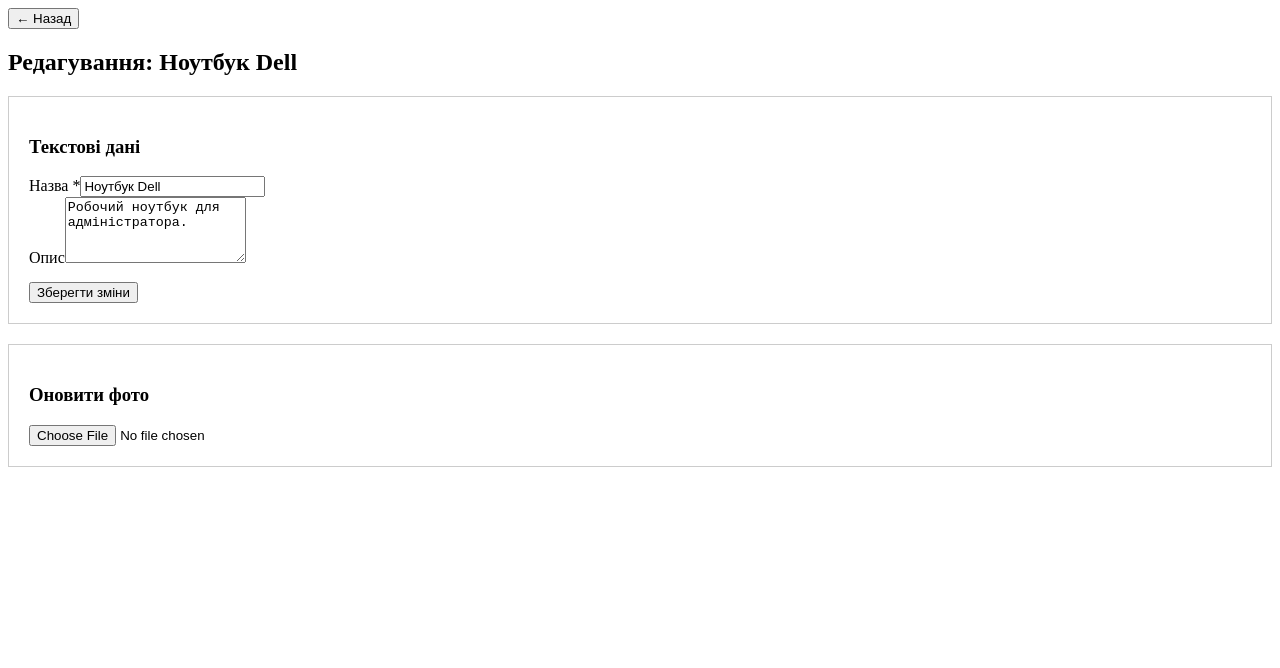
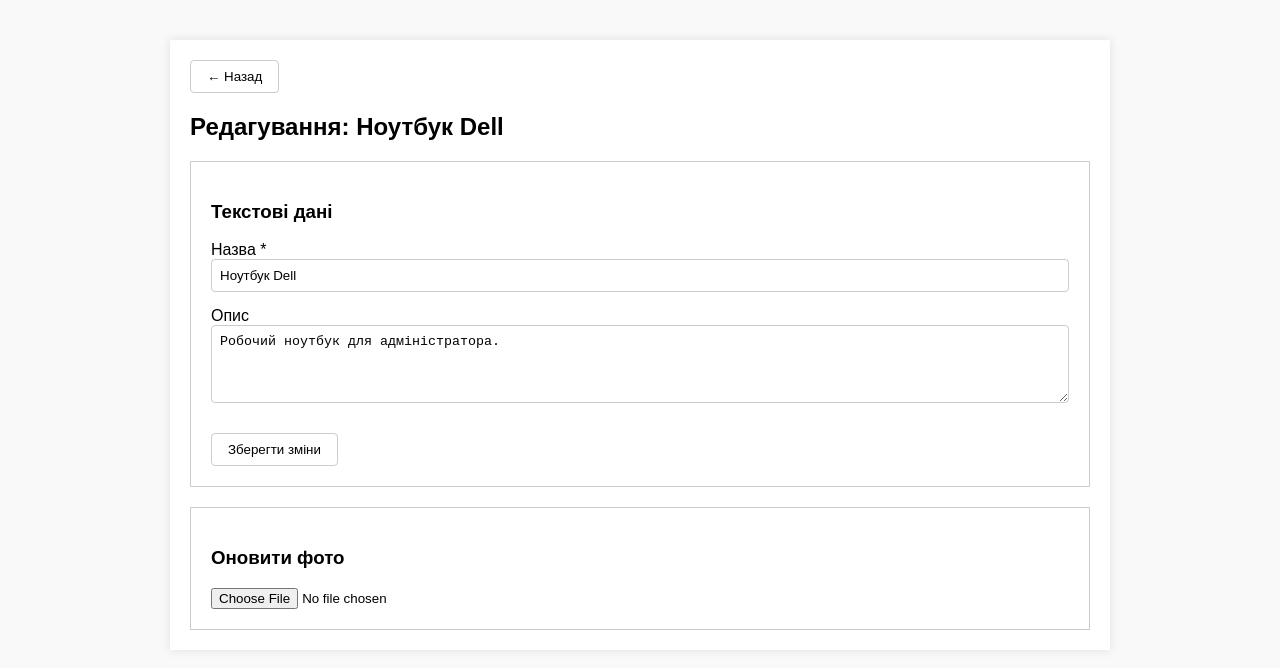
Before and after one commit to kkosinovaa/lab7.2, a React (Vite) app: page /edit/1001 in a window 1280 px wide. Shown: the top 668 px of the page. Built offline with nearby package versions, Linux system fonts and the light colour scheme.

Commit message:
застилізувала проект

```diff
--- a/src/App.css
+++ b/src/App.css
@@ -1,184 +1,71 @@
-.counter {
-  font-size: 16px;
-  padding: 5px 10px;
-  border-radius: 5px;
-  color: var(--accent);
-  background: var(--accent-bg);
-  border: 2px solid transparent;
-  transition: border-color 0.3s;
-  margin-bottom: 24px;
-
-  &:hover {
-    border-color: var(--accent-border);
-  }
-  &:focus-visible {
-    outline: 2px solid var(--accent);
-    outline-offset: 2px;
-  }
+body {
+    font-family: sans-serif;
+    margin: 0;
+    background: #f9f9f9;
 }
 
-.hero {
-  position: relative;
-
-  .base,
-  .framework,
-  .vite {
-    inset-inline: 0;
-    margin: 0 auto;
-  }
-
-  .base {
-    width: 170px;
-    position: relative;
-    z-index: 0;
-  }
-
-  .framework,
-  .vite {
-    position: absolute;
-  }
-
-  .framework {
-    z-index: 1;
-    top: 34px;
-    height: 28px;
-    transform: perspective(2000px) rotateZ(300deg) rotateX(44deg) rotateY(39deg)
-      scale(1.4);
-  }
-
-  .vite {
-    z-index: 0;
-    top: 107px;
-    height: 26px;
-    width: auto;
-    transform: perspective(2000px) rotateZ(300deg) rotateX(40deg) rotateY(39deg)
-      scale(0.8);
-  }
+.container {
+    max-width: 900px;
+    margin: 40px auto;
+    padding: 20px;
+    background: white;
+    box-shadow: 0 0 10px rgba(0, 0, 0, 0.1);
 }
 
-#center {
-  display: flex;
-  flex-direction: column;
-  gap: 25px;
-  place-content: center;
-  place-items: center;
-  flex-grow: 1;
-
-  @media (max-width: 1024px) {
-    padding: 32px 20px 24px;
-    gap: 18px;
-  }
+.admin-table {
+    width: 100%;
+    border-collapse: collapse;
+    margin-top: 20px;
 }
 
-#next-steps {
-  display: flex;
-  border-top: 1px solid var(--border);
-  text-align: left;
-
-  & > div {
-    flex: 1 1 0;
-    padding: 32px;
-    @media (max-width: 1024px) {
-      padding: 24px 20px;
-    }
-  }
-
-  .icon {
-    margin-bottom: 16px;
-    width: 22px;
-    height: 22px;
-  }
-
-  @media (max-width: 1024px) {
-    flex-direction: column;
-    text-align: center;
-  }
+.admin-table th, .admin-table td {
+    border: 1px solid #ddd;
+    padding: 10px;
+    text-align: left;
 }
 
-#docs {
-  border-right: 1px solid var(--border);
-
-  @media (max-width: 1024px) {
-    border-right: none;
-    border-bottom: 1px solid var(--border);
-  }
+.admin-table th {
+    background: #eee;
 }
 
-#next-steps ul {
-  list-style: none;
-  padding: 0;
-  display: flex;
-  gap: 8px;
-  margin: 32px 0 0;
-
-  .logo {
-    height: 18px;
-  }
-
-  a {
-    color: var(--text-h);
-    font-size: 16px;
-    border-radius: 6px;
-    background: var(--social-bg);
+.inventory-form div {
+    margin-bottom: 15px;
     display: flex;
-    padding: 6px 12px;
-    align-items: center;
-    gap: 8px;
-    text-decoration: none;
-    transition: box-shadow 0.3s;
-
-    &:hover {
-      box-shadow: var(--shadow);
-    }
-    .button-icon {
-      height: 18px;
-      width: 18px;
-    }
-  }
-
-  @media (max-width: 1024px) {
-    margin-top: 20px;
-    flex-wrap: wrap;
-    justify-content: center;
-
-    li {
-      flex: 1 1 calc(50% - 8px);
-    }
-
-    a {
-      width: 100%;
-      justify-content: center;
-      box-sizing: border-box;
-    }
-  }
+    flex-direction: column;
 }
 
-#spacer {
-  height: 88px;
-  border-top: 1px solid var(--border);
-  @media (max-width: 1024px) {
-    height: 48px;
-  }
+.inventory-form input, .inventory-form textarea {
+    padding: 8px;
+    border: 1px solid #ccc;
+    border-radius: 4px;
 }
 
-.ticks {
-  position: relative;
-  width: 100%;
+.modal-backdrop {
+    position: fixed;
+    top: 0;
+    left: 0;
+    width: 100%;
+    height: 100%;
+    background: rgba(0, 0, 0, 0.5);
+    display: flex;
+    align-items: center;
+    justify-content: center;
+}
 
-  &::before,
-  &::after {
-    content: '';
-    position: absolute;
-    top: -4.5px;
-    border: 5px solid transparent;
-  }
+.modal-content {
+    background: white;
+    padding: 30px;
+    border-radius: 8px;
+}
 
-  &::before {
-    left: 0;
-    border-left-color: var(--border);
-  }
-  &::after {
-    right: 0;
-    border-right-color: var(--border);
-  }
+button {
+    padding: 8px 16px;
+    cursor: pointer;
+    border: 1px solid #ccc;
+    border-radius: 4px;
+    background: #fff;
 }
+
+button:hover {
+    background: #eee;
+}
```
